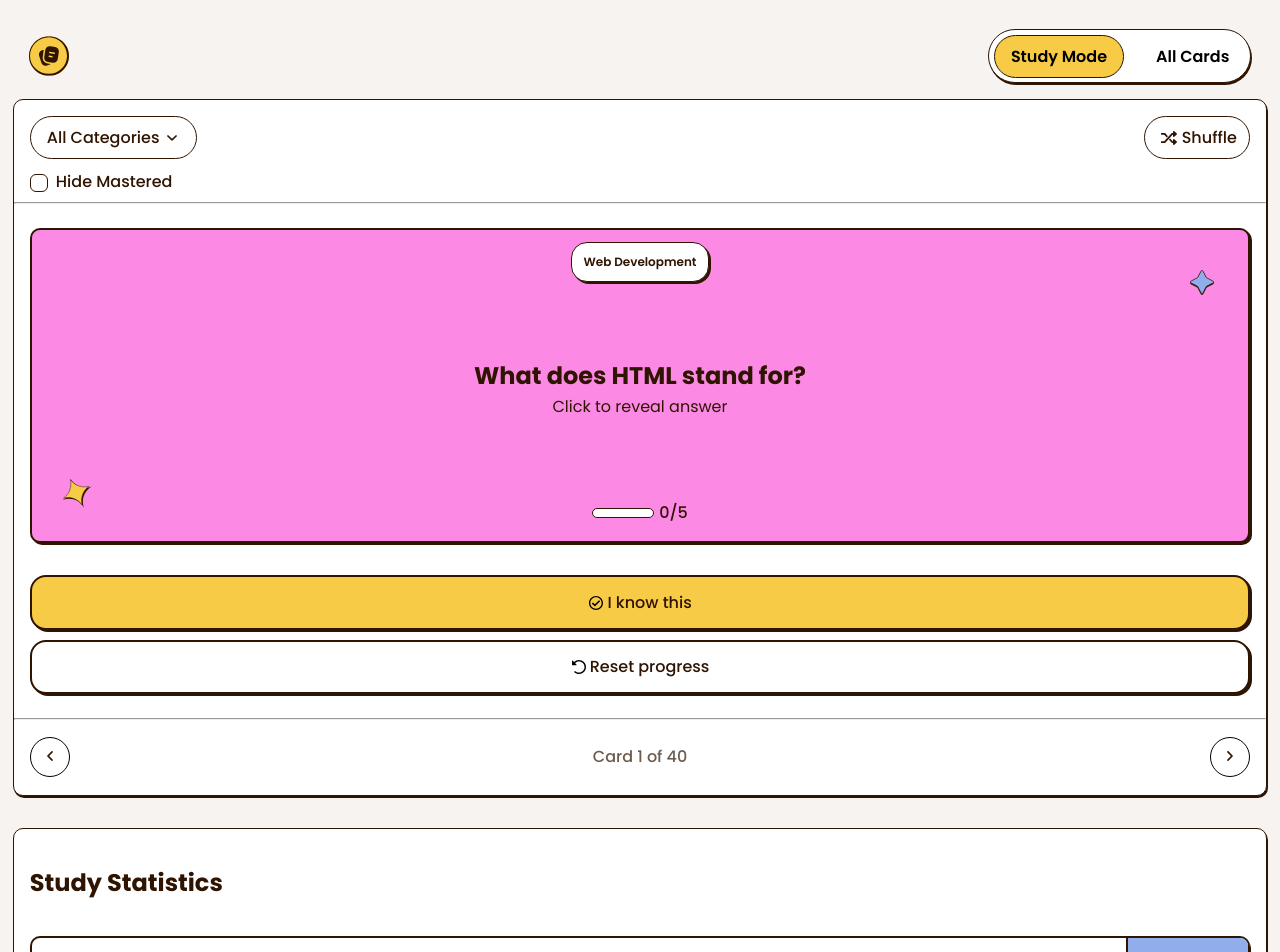
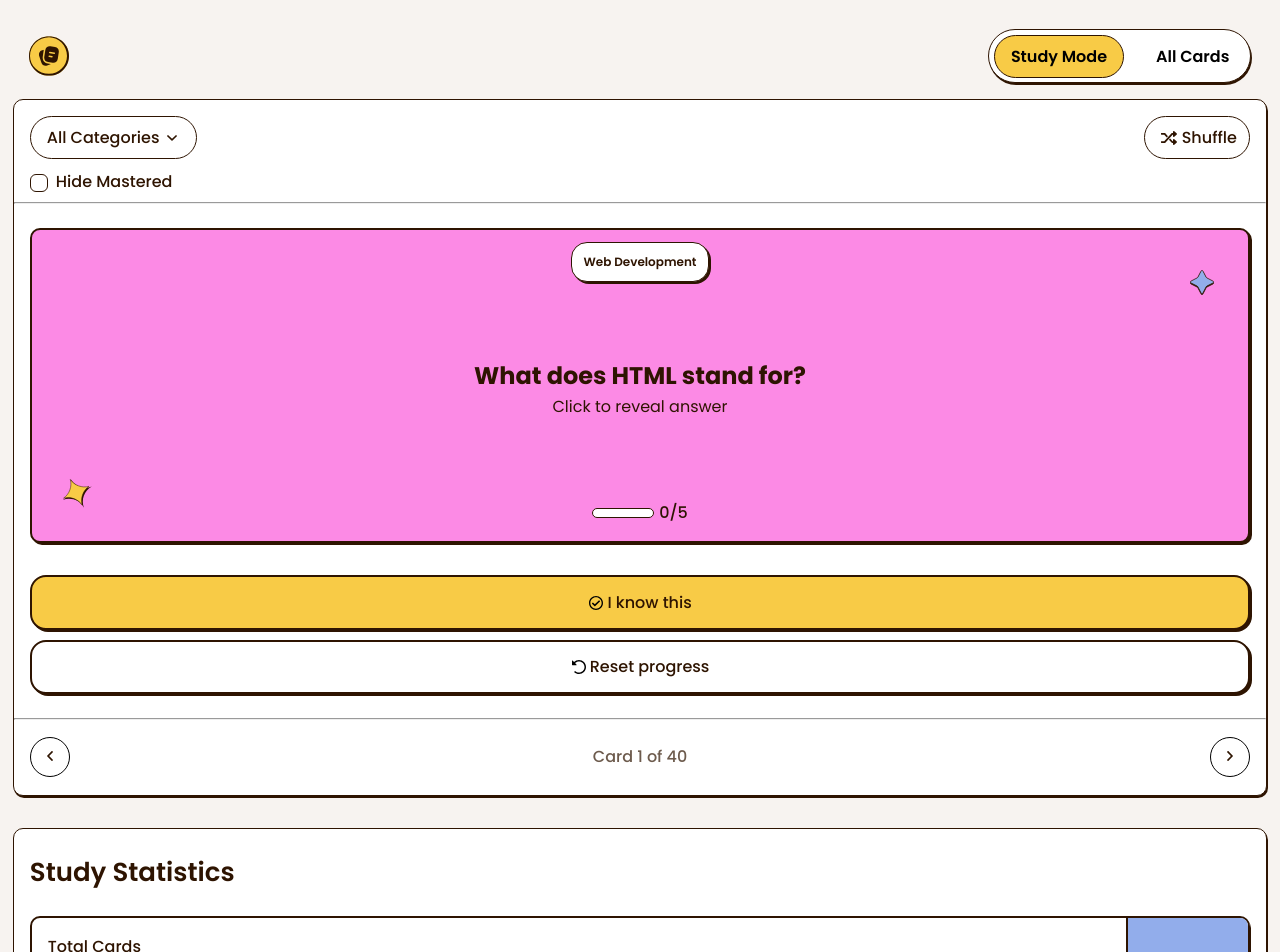
Before and after one commit to bengera/flashcard-app, a React (Vite) app: page / in a window 1280 px wide. Shown: the top 952 px of the page. Built offline with nearby package versions, Linux system fonts and the light colour scheme.

Commit message:
Change statistics heading size

```diff
--- a/src/App.tsx
+++ b/src/App.tsx
@@ -113,12 +113,11 @@ function App() {
         </section>
 
         <section className="statistics u-shadow">
-          <h2 className="statistic__heading">Study Statistics</h2>
+          <h2 className="statistics__heading">Study Statistics</h2>
             <StatisticCard label="Total Cards" number={40} icon="stats-total" variant="blue"/>
             <StatisticCard label="Mastered" number={11} icon="stats-mastered" variant="teal"/>
             <StatisticCard label="In Progress" number={21} icon="stats-in-progress" variant="red"/>
             <StatisticCard label="Not Started" number={8} icon="stats-not-started" variant="pink"/>
-
 
         </section>
       </main>
--- a/src/css/statistics.css
+++ b/src/css/statistics.css
@@ -12,7 +12,9 @@
 }
 
 .statistics__heading {
-  font-weight: 400;
+  font-weight: 600;
+  font-size: 26px;
+  margin: 0.5rem 0;
 }
 
 .statistics__card-content {
```
